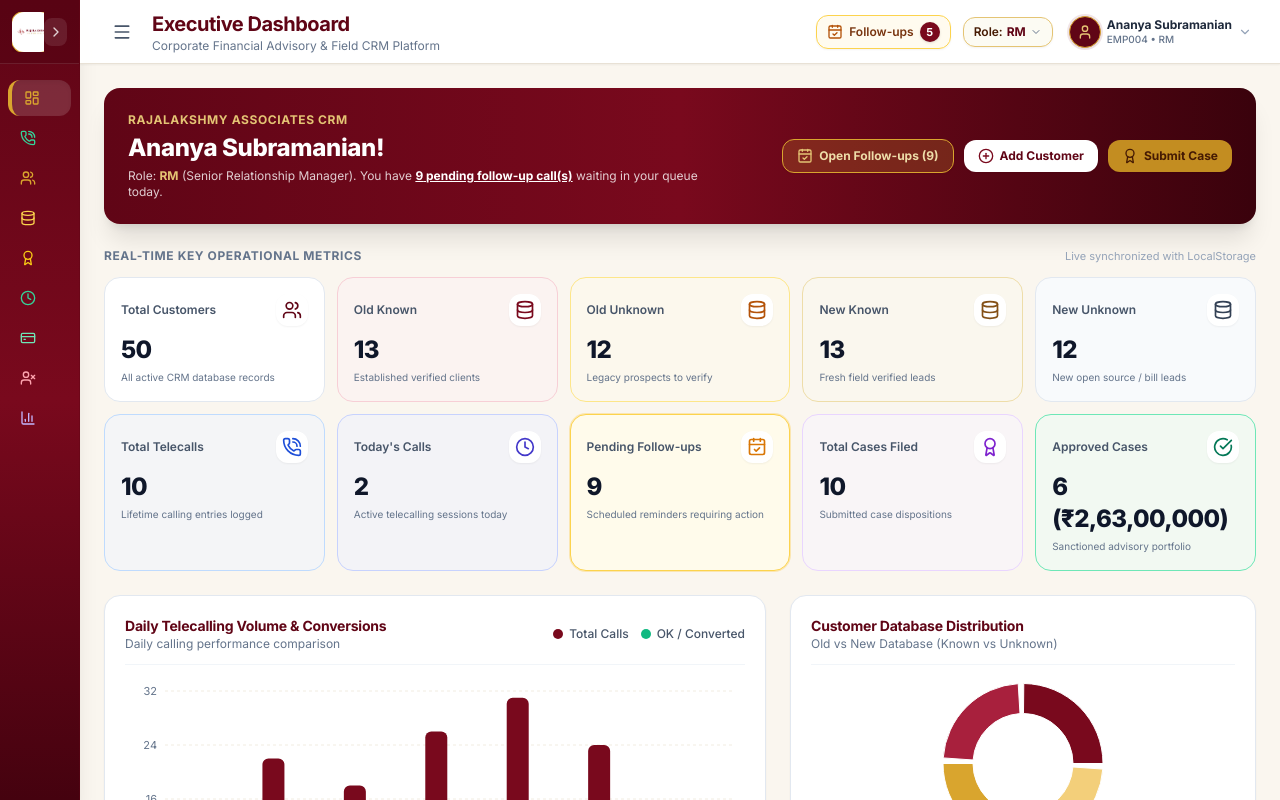
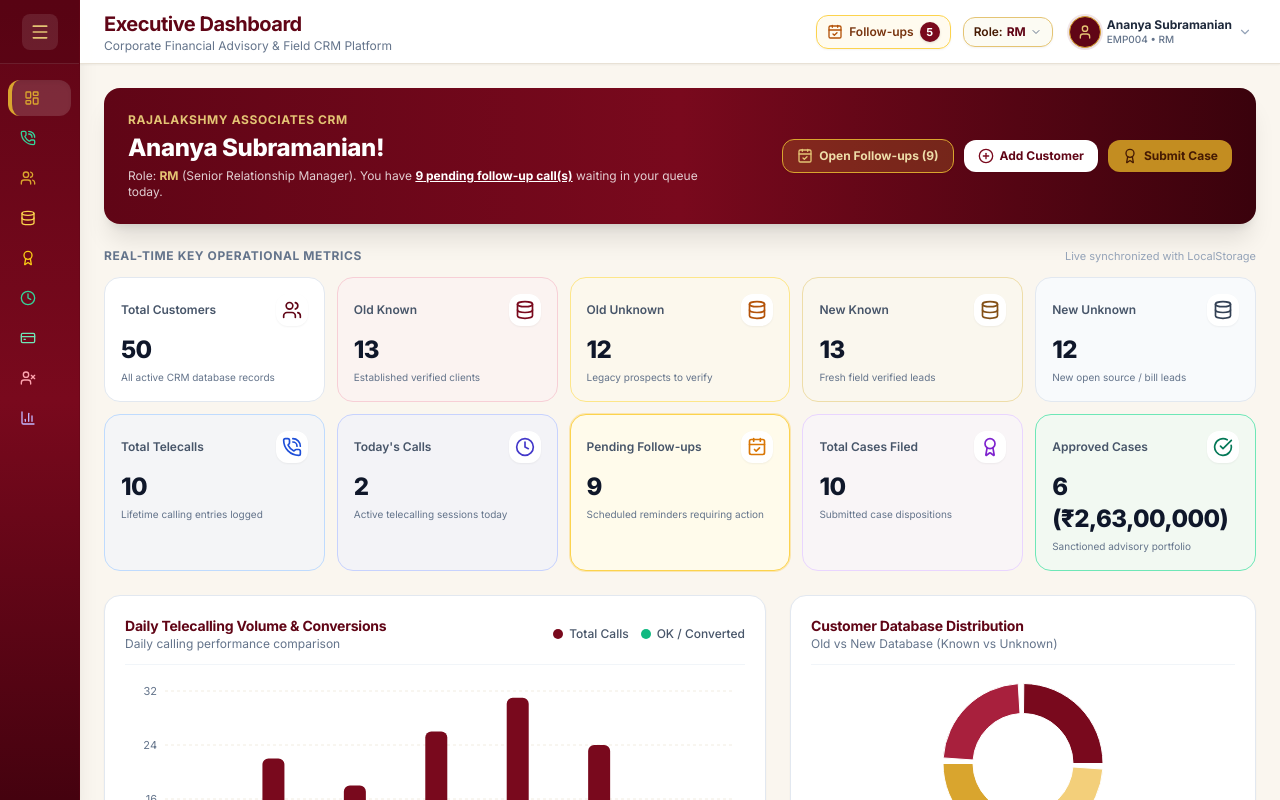
Before and after one commit to sivaathri/Rajalakshmy-Associates-CRM, a React (Vite) app: page /dashboard in a window 1280 px wide. Both pictures are taken after a click on the button "Collapse Sidebar". Shown: the top 800 px of the page. Built offline with nearby package versions, Linux system fonts and the light colour scheme.

Commit message:
feat: add Navbar and Sidebar navigation components

```diff
--- a/src/components/common/Navbar.jsx
+++ b/src/components/common/Navbar.jsx
@@ -71,16 +71,8 @@ export const Navbar = ({ pageTitle, toggleSidebar }) => {
 
   return (
     <header className="sticky top-0 z-30 flex h-16 w-full items-center justify-between border-b border-[#E8E1D5] bg-white/95 px-3 sm:px-4 md:px-6 backdrop-blur shadow-sm">
-      {/* Left: Hamburger & Page Title */}
-      <div className="flex items-center gap-2 sm:gap-3 min-w-0">
-        <button
-          onClick={toggleSidebar}
-          className="rounded-lg p-1.5 sm:p-2 text-slate-600 hover:bg-slate-100 hover:text-burgundy-800 transition shrink-0"
-          title="Toggle Navigation Menu"
-        >
-          <Menu className="w-5 h-5" />
-        </button>
-
+      {/* Left: Page Title */}
+      <div className="flex items-center min-w-0">
         <div className="min-w-0">
           <h1 className="text-base sm:text-lg md:text-xl font-bold tracking-tight text-burgundy-900 font-corporate truncate max-w-[140px] xs:max-w-[200px] sm:max-w-xs md:max-w-none">
             {pageTitle || 'Rajalakshmy Associates CRM'}
--- a/src/components/common/Sidebar.jsx
+++ b/src/components/common/Sidebar.jsx
@@ -19,6 +19,7 @@ import {
   Building2,
   ChevronLeft,
   Clock,
+  Menu,
   X
 } from 'lucide-react';
 import { formatDateDDMMYYYY } from '../../utils/formatters';
@@ -90,7 +91,8 @@ export const Sidebar = ({ isOpen, setIsOpen }) => {
   const NavContent = ({ isExpanded = true, isMobile = false }) => (
     <>
       {/* Brand Header */}
-      <div className="flex h-16 shrink-0 items-center justify-between px-3 border-b border-white/10 bg-[#4c0210]/40">
+      <div className={`flex h-16 shrink-0 items-center ${isExpanded ? 'justify-between px-3' : 'justify-center px-1'} border-b border-white/10 bg-[#4c0210]/40`}>
+        {isExpanded ? (
           <div className="flex items-center gap-2.5 overflow-hidden">
             <div className="flex h-10 w-10 shrink-0 items-center justify-center rounded-xl bg-white p-1 shadow-lg ring-1 ring-gold-400">
               <img
@@ -102,7 +104,6 @@ export const Sidebar = ({ isOpen, setIsOpen }) => {
                 }}
               />
             </div>
-          {isExpanded && (
             <div className="truncate">
               <span className="block text-sm font-extrabold tracking-wide text-white uppercase font-corporate leading-tight">
                 Rajalakshmy
@@ -111,24 +112,35 @@ export const Sidebar = ({ isOpen, setIsOpen }) => {
                 Associates CRM
               </span>
             </div>
+          </div>
+        ) : (
+          <button
+            onClick={() => setIsOpen(true)}
+            className="flex h-9 w-9 items-center justify-center rounded-lg bg-white/10 text-white/80 hover:bg-white/20 transition"
+            title="Expand Sidebar"
+          >
+            <Menu className="w-5 h-5 text-gold-300" />
+          </button>
         )}
-        </div>
 
-        {isMobile ? (
+        {isExpanded && (
+          isMobile ? (
             <button
               onClick={() => setIsOpen(false)}
               className="flex h-8 w-8 items-center justify-center rounded-lg bg-white/10 text-white/80 hover:bg-white/20 transition"
+              title="Close Menu"
             >
               <X className="w-4 h-4" />
             </button>
           ) : (
             <button
-            onClick={() => setIsOpen(!isOpen)}
+              onClick={() => setIsOpen(false)}
               className="flex h-7 w-7 items-center justify-center rounded-lg bg-white/10 text-white/80 hover:bg-white/20 transition"
-            title={isOpen ? 'Collapse Sidebar' : 'Expand Sidebar'}
+              title="Collapse Sidebar"
             >
-            {isOpen ? <ChevronLeft className="w-4 h-4" /> : <ChevronRight className="w-4 h-4" />}
+              <Menu className="w-4 h-4" />
             </button>
+          )
         )}
       </div>
 
```
Lines whose indentation alone changed are shown as unchanged.
